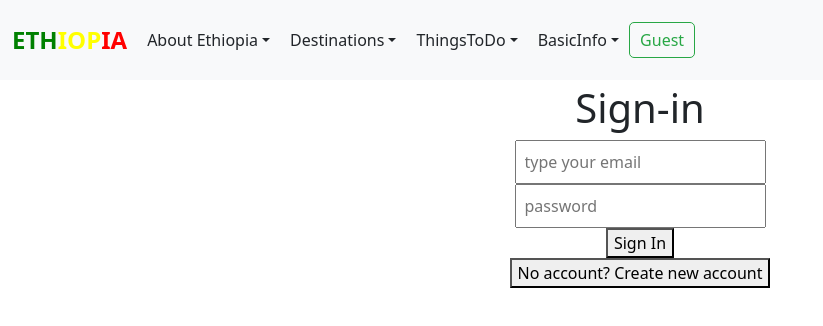
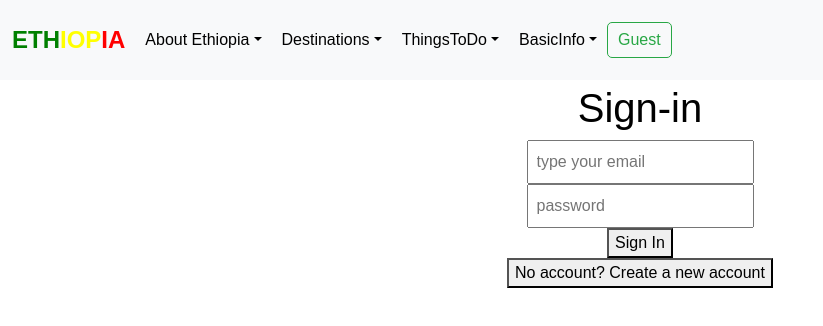
Before and after one commit to yohannes57/ve_client_side, a React (Vite) app: page /login in a window 1280 px wide. Shown: the top 326 px of the page, without its empty margins (0-823 px from the left). Built offline with nearby package versions, Linux system fonts and the light colour scheme.

Commit message:
login and signup updated

```diff
--- a/src/App.jsx
+++ b/src/App.jsx
@@ -2,14 +2,22 @@ import { useState } from "react";
 import "./App.css";
 import Header from "./components/Header/Header";
 import Routings from "./Routings";
+import { useStateValue } from "./pages/StateProvider/StateProvider";
 
 function App() {
-  // const [count, setCount] = useState(0);
+  const [{ styles }] = useStateValue().state;
+
+  const appStyles = {
+    fontFamily: styles.fontStyle,
+    backgroundColor: styles.bgColor,
+    color: styles.textColor,
+    minHeight: "100vh",
+  };
   return (
-    <>
+    <div style={appStyles}>
       <Header />
       <Routings />
-    </>
+    </div>
   );
 }
 
--- a/src/components/Header/Header.jsx
+++ b/src/components/Header/Header.jsx
@@ -93,6 +93,7 @@ function Header() {
           </ul>
           <Link to="/signup" className="header-nav-help btn">
             {user}
+            {/* {!user ? <Link to={'/signup'}>{user}</Link>:(<Link to={'/'}>Logout</Link>)} */}
           </Link>
         </div>
       </div>
--- a/src/pages/Dashboard/Dashboard.jsx
+++ b/src/pages/Dashboard/Dashboard.jsx
@@ -22,14 +22,14 @@ function Dashboard() {
           <Link to="/dashboard/destination" className="btn btn-primary mx-2">
             Add Destination
           </Link>
+          <Link to="/dashboard/facts" className="btn btn-info mx-2">
+            Add Facts
+          </Link>
           <Link to="/dashboard/accomodation" className="btn btn-secondary mx-2">
             Add Accommodation
           </Link>
           <Link to="/dashboard/basicinfo" className="btn btn-success mx-2">
             Add Basic Info
-          </Link>
-          <Link to="/dashboard/facts" className="btn btn-info mx-2">
-            Add Facts
           </Link>
         </div>
         <div className="mb-4">
--- a/src/pages/Dashboard/Settings.jsx
+++ b/src/pages/Dashboard/Settings.jsx
@@ -17,9 +17,9 @@ function Settings() {
   function handleSubmit() {
     dispatch({
       type: "set_settings",
-      styles: { fontStyle: fontStyle, bgColor: bgColor, textColor: textColor },
+      styles: { fontStyle, bgColor, textColor },
     });
-    console.log(styles.bgColor);
+    console.log(styles);
   }
   return (
     <div className="container mt-2" style={{ margTop: "150px" }}>
--- a/src/pages/Login/Login.jsx
+++ b/src/pages/Login/Login.jsx
@@ -15,16 +15,18 @@ function Login() {
   const [{ user, data }, dispatch] = useStateValue().state;
 
   const nav = useNavigate();
-  // console.log(user);
-  //-------------------------
   //handle the form
   const handleSignIn = async (e) => {
     e.preventDefault();
-
     try {
-      await login(formData);
-      nav("/dashboard");
-      dispatch({ type: "set_user", user: formData.email });
+      const response = await login(formData);
+      if (response) {
+        dispatch({ type: "set_user", user: formData.email });
+        nav("/dashboard");
+      } else {
+        nav("/");
+        alert("Your email or password is Incorrect");
+      }
     } catch (error) {
       console.log(error);
     }
@@ -61,9 +63,9 @@ function Login() {
             Sign In
           </button>
         </form>
-        {/* onClick={() => navigate("/signup")} */}
+        {/* if you dont have account ,create first */}
         <button onClick={handleClick} className="login__registerButton">
-          No account? Create new account
+          No account? Create a new account
         </button>
       </div>
     </div>
--- a/src/pages/ProtectedRoute.jsx
+++ b/src/pages/ProtectedRoute.jsx
@@ -7,7 +7,7 @@ const ProtectedRoute = () => {
   return cookies.token ? (
     <Outlet />
   ) : (
-    <h1>You are not Authorized to view:sorry</h1>
+    <h1 style={{ color: "red" }}>Access denied</h1>
   );
 };
 
--- a/src/pages/Signup/Signup.jsx
+++ b/src/pages/Signup/Signup.jsx
@@ -20,9 +20,14 @@ const SignUp = ({ setNewUser }) => {
       if (formData.password !== formData.password2) {
         throw "password not match";
       } else {
-        await signUp(formData);
-        dispatch({ type: "set_user", user: formData.email });
-        nav("/dashboard");
+        let response = await signUp(formData);
+        if (response) {
+          dispatch({ type: "set_user", user: formData.email });
+          nav("/dashboard");
+        } else {
+          nav("/");
+          alert("Something is Wrong,Try Again Please!!!");
+        }
       }
     } catch (err) {
       console.error(err);
--- a/src/pages/StateProvider/StateProvider.jsx
+++ b/src/pages/StateProvider/StateProvider.jsx
@@ -36,6 +36,7 @@ export default function StateProvider({ reducer, initialValue, children }) {
         data: formData,
       });
       setCookies("token", res.data.token);
+      return res;
     } catch (err) {
       console.error(err);
     }
@@ -50,6 +51,7 @@ export default function StateProvider({ reducer, initialValue, children }) {
         data: formData,
       });
       setCookies("token", res.data.token);
+      return res.data;
     } catch (err) {
       console.log(err);
     }
--- a/src/reducer.jsx
+++ b/src/reducer.jsx
@@ -2,9 +2,9 @@ export const initialValue = {
   user: "Guest",
   data: [],
   styles: {
-    bgColor: null,
-    fontStyle: null,
-    textColor: null,
+    fontStyle: "Arial",
+    bgColor: "white",
+    textColor: "black",
   },
 };
 export default function reducer(state, action) {
```
